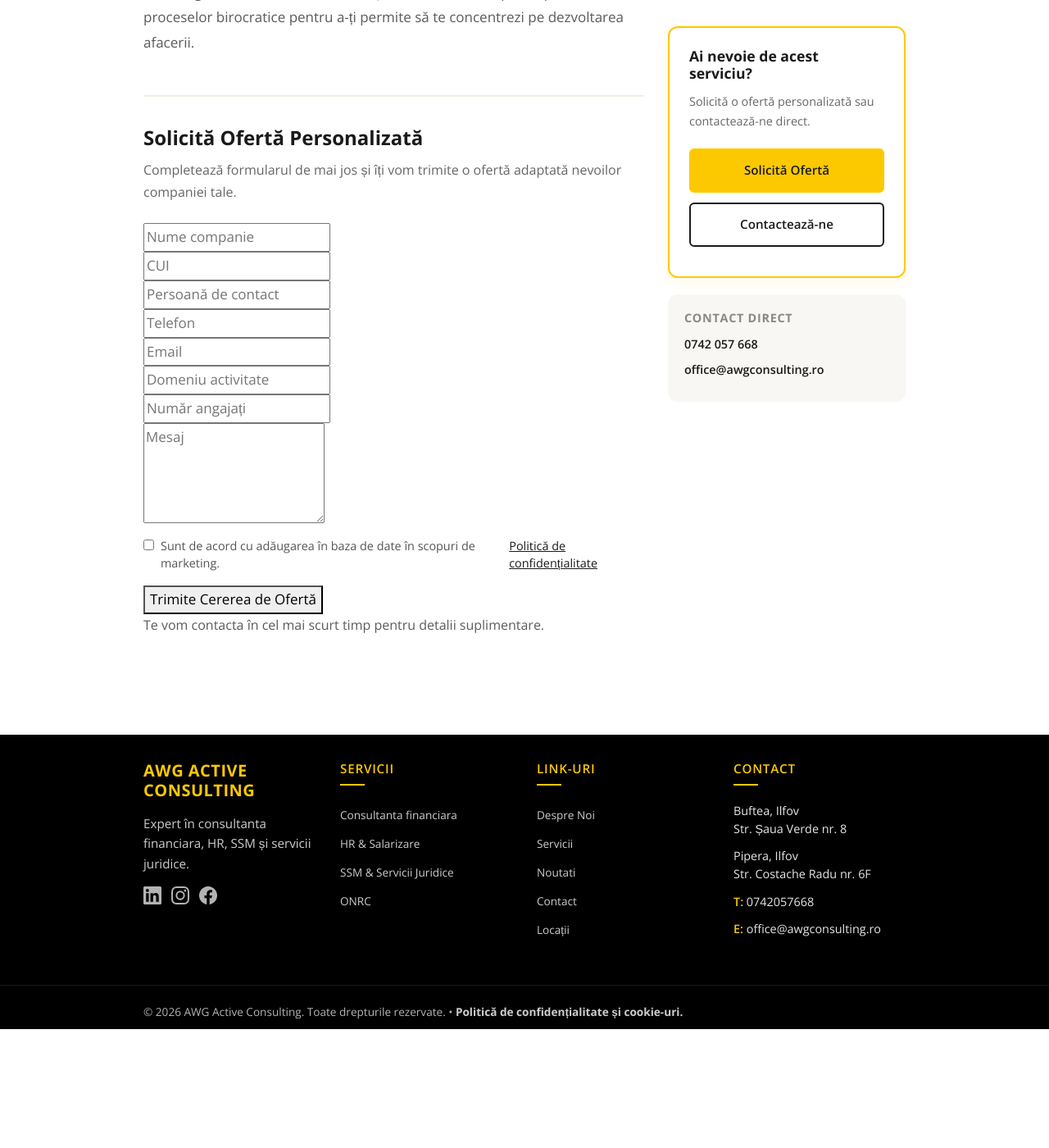
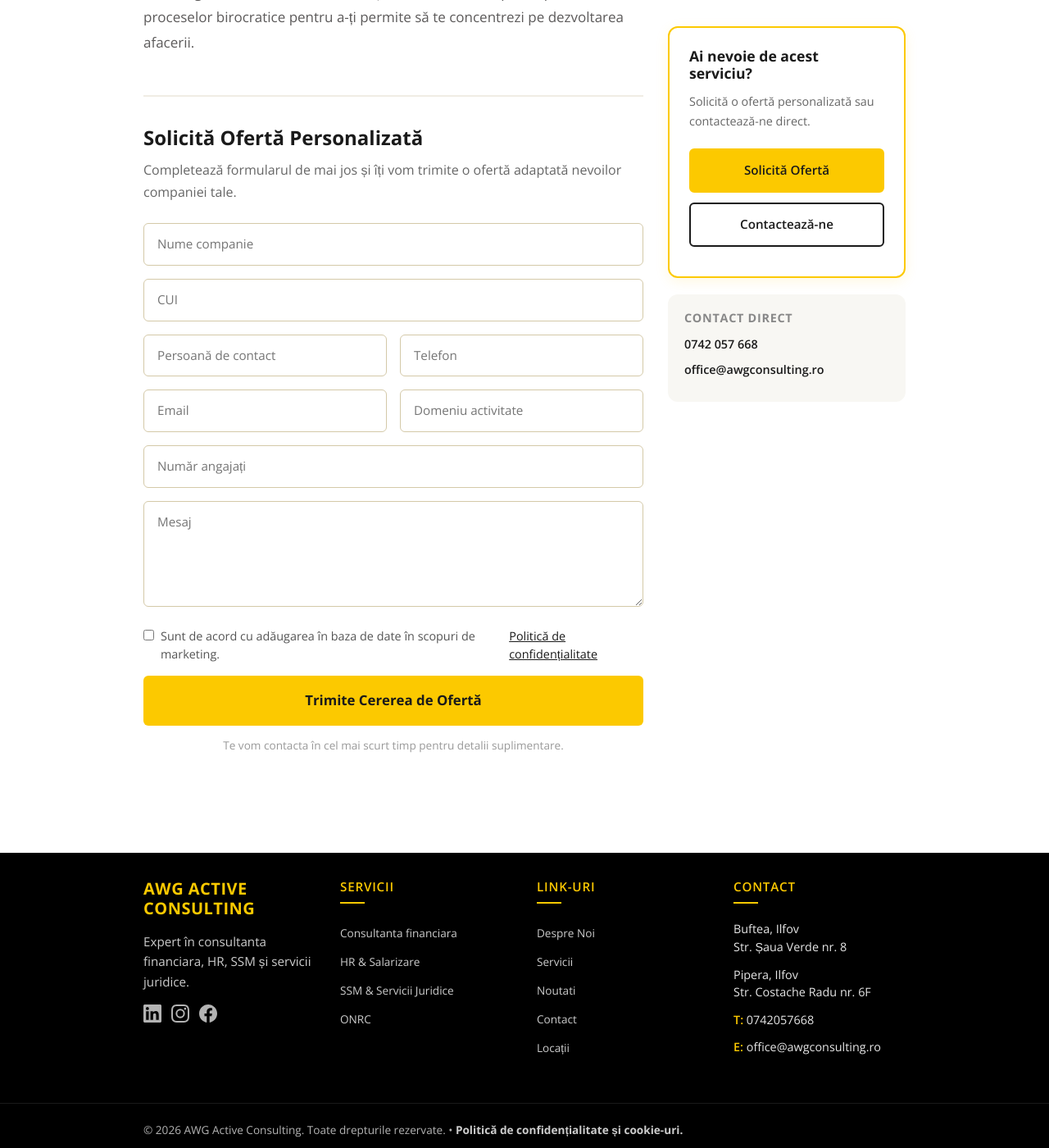
Before and after one commit to chenist-co/awg, a Jekyll site: the page built from _services/consultanta-financiara.md, in a window 1280 px wide and 1400 px high, scrolled down 1455 px. Shown: the whole window at 82% size. Built offline with Jekyll 4.4.1, drawn with Linux system fonts in a browser that asks for light colours; before the commit the page ends 2710 px from its top, so only the background shows below that.

Commit message:
Fix offer form styling on servicii/* pages
Move all oferta-form CSS into the offer-form.html include so styles
load on every service page, not just solicita-oferta.

Co-Authored-By: Claude Sonnet 4.6 <noreply@anthropic.com>

```diff
--- a/_includes/offer-form.html
+++ b/_includes/offer-form.html
@@ -41,6 +41,63 @@
 </form>
 
 <style>
+.oferta-form {
+  background: #fff;
+}
+
+.oferta-form-group {
+  margin-bottom: 1rem;
+  flex: 1;
+}
+
+.oferta-form-row {
+  display: flex;
+  gap: 1rem;
+}
+
+.oferta-form input,
+.oferta-form textarea {
+  width: 100%;
+  padding: 0.75rem 1rem;
+  border: 1px solid #d4c9a8;
+  border-radius: 6px;
+  font-size: 0.95rem;
+  transition: border-color 0.3s ease;
+  background: #fff;
+}
+
+.oferta-form input:focus,
+.oferta-form textarea:focus {
+  outline: none;
+  border-color: #FCC900;
+  box-shadow: 0 0 0 2px rgba(252, 201, 0, 0.15);
+}
+
+.btn-oferta-submit {
+  display: block;
+  width: 100%;
+  padding: 1rem;
+  background: #FCC900;
+  color: #1a1a1a;
+  font-weight: 700;
+  font-size: 1.05rem;
+  border: none;
+  border-radius: 6px;
+  cursor: pointer;
+  transition: all 0.3s ease;
+}
+
+.btn-oferta-submit:hover {
+  background: #e6b500;
+}
+
+.oferta-form-note {
+  text-align: center;
+  color: #999;
+  font-size: 0.85rem;
+  margin-top: 0.75rem;
+}
+
 .oferta-form-check {
   margin: 0.5rem 0 1rem;
 }
@@ -66,4 +123,11 @@
   color: #1a1a1a;
   text-decoration: underline;
 }
+
+@media (max-width: 768px) {
+  .oferta-form-row {
+    flex-direction: column;
+    gap: 0;
+  }
+}
 </style>
```
